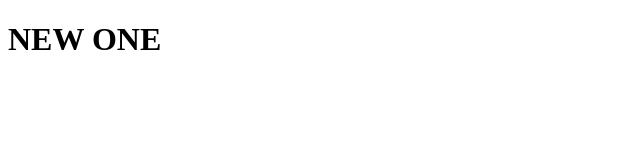
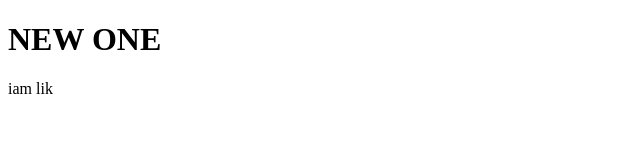
Before and after one commit to LikhithDeveloper/new, a plain HTML site: page index.html in a window 1280 px wide. Shown: the full height of the page, 0-640 px from the left. Drawn offline with Linux system fonts and the light colour scheme.

Commit message:
add para

```diff
--- a/index.html
+++ b/index.html
@@ -7,5 +7,6 @@
 </head>
 <body>
     <h1>NEW ONE</h1>
+    <p>iam lik</p>
 </body>
 </html>
```
